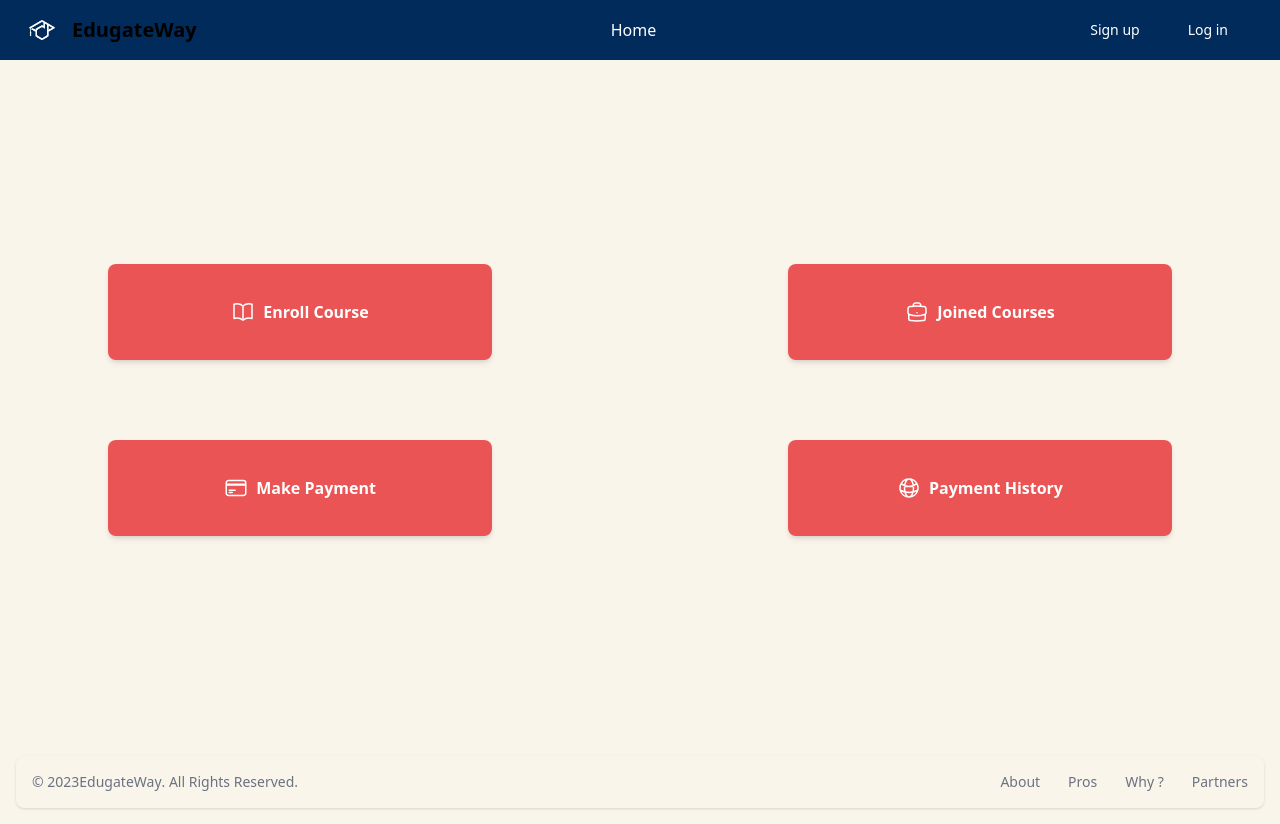
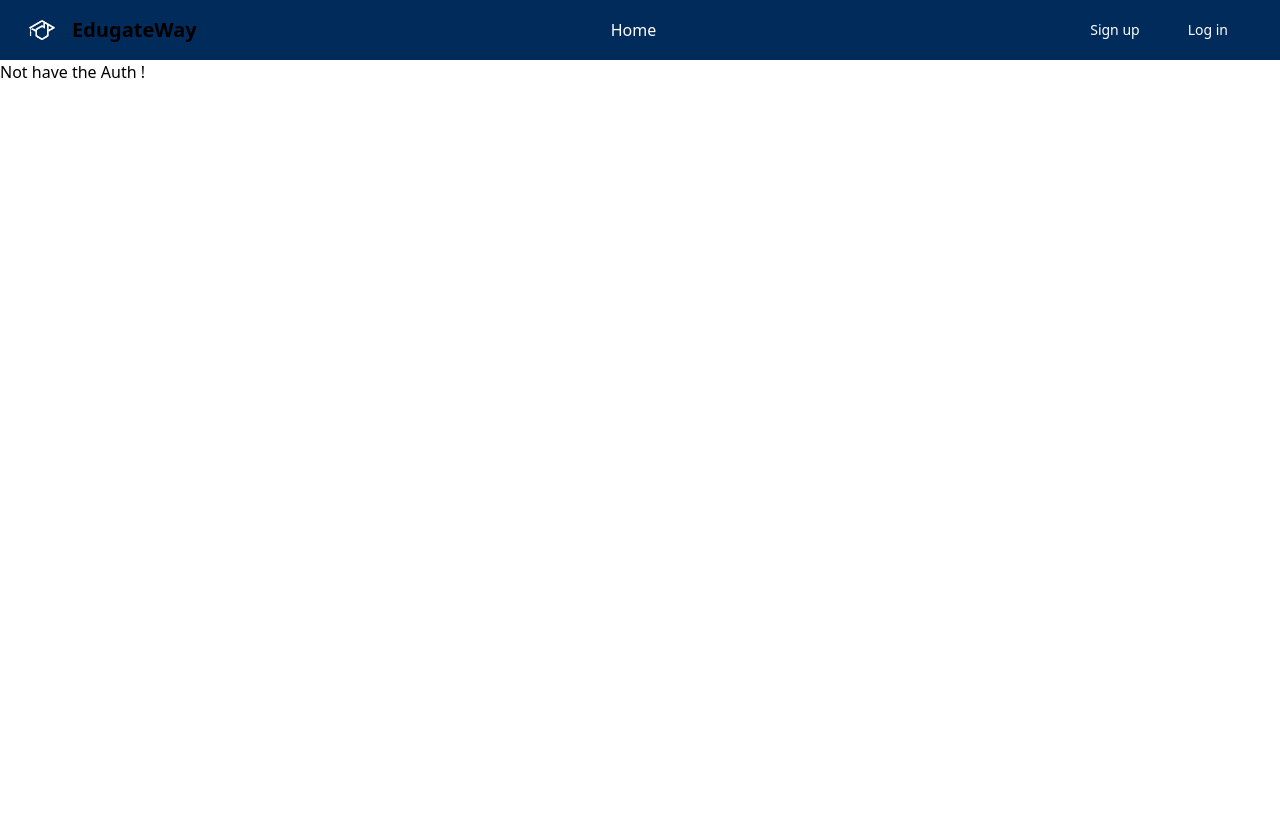
Before and after one commit to Tholkappiar/Advanced-App-Development, a React (Vite) app in the folder FrontEnd/Advance App Development/: page /dash in a window 1280 px wide. After the commit the page ends 800 px from the top, so only its background shows below. Built offline with nearby package versions, Linux system fonts and the light colour scheme.

Commit message:
refactor: Frontend and Backend

```diff
--- a/FrontEnd/Advance App Development/src/App.jsx
+++ b/FrontEnd/Advance App Development/src/App.jsx
@@ -13,6 +13,7 @@ import MakePayment from "./Pages/User/Payment/MakePaymenet";
 import { Suspense, lazy } from "react";
 import AdminDashboard from "./Pages/Admin/AdminDashboard";
 import AdminLogin from "./Pages/Admin/Admin Login/AdminLogin";
+import PrivateRoute from "./Pages/PrivateRoute/PrivateRoute";
 
 const Card = lazy(() => import("./Forms/Cards"));
 
@@ -26,7 +27,12 @@ function App() {
 					<Route path="/sign" element={<Signup />}></Route>
 					<Route path="/login" element={<LoginForm />}></Route>
 					<Route path="/adminLogin" element={<AdminLogin />}></Route>
-					<Route path="/dash" element={<UserDashBoard />}></Route>
+
+					<Route
+						path="/dash"
+						element={<PrivateRoute Component={UserDashBoard} />}
+					></Route>
+
 					<Route path="/adminDash" element={<AdminDashboard />}></Route>
 					<Route path="/courses" element={<JoinedCourses />}></Route>
 					<Route path="/form" element={<Enrollment />}></Route>
--- /dev/null
+++ b/FrontEnd/Advance App Development/src/Pages/PrivateRoute/PrivateRoute.jsx
@@ -0,0 +1,12 @@
+import { useState } from "react";
+
+// The component is passed as a prop and checked for the login status and then the passed prop
+// is rendered.
+const PrivateRoute = ({ Component }) => {
+	// The authentication logic or , use context or Redux
+	const [auth, setAuth] = useState(false);
+	// Conditional rendering the component based on the login status
+	return auth ? <Component /> : <h1>Not have the Auth !</h1>;
+};
+
+export default PrivateRoute;
```
Also changed, not shown: 2 other files (tests, documents, lock files or other folders).
